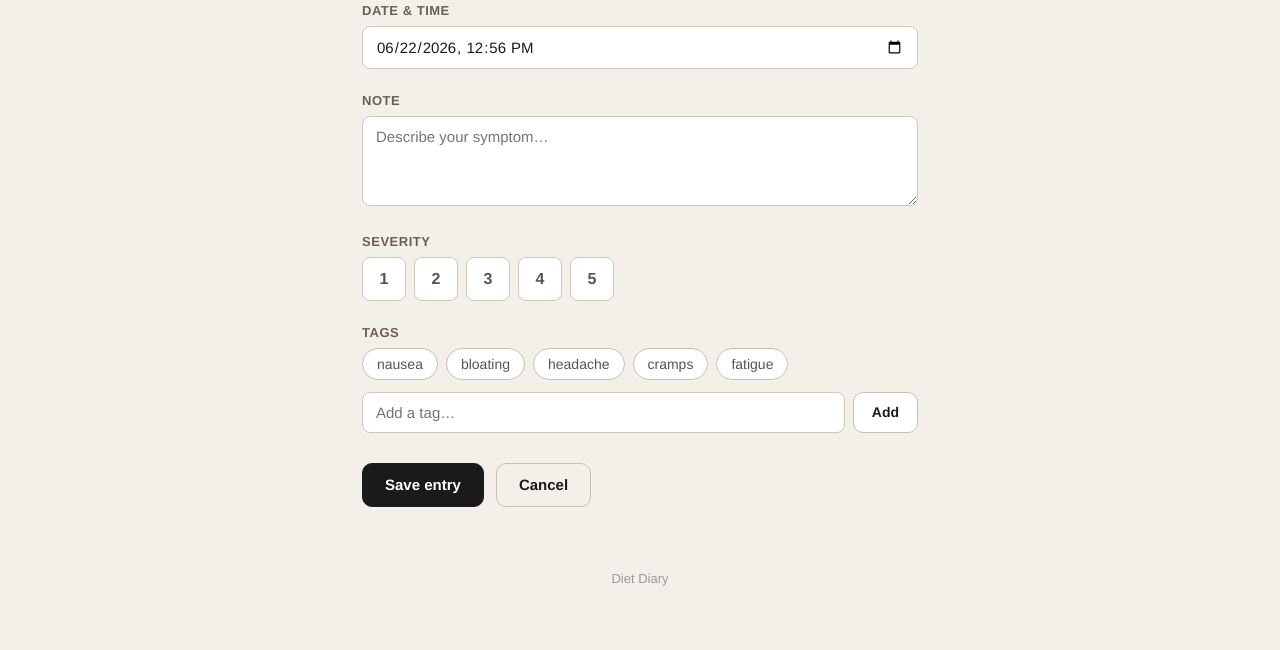
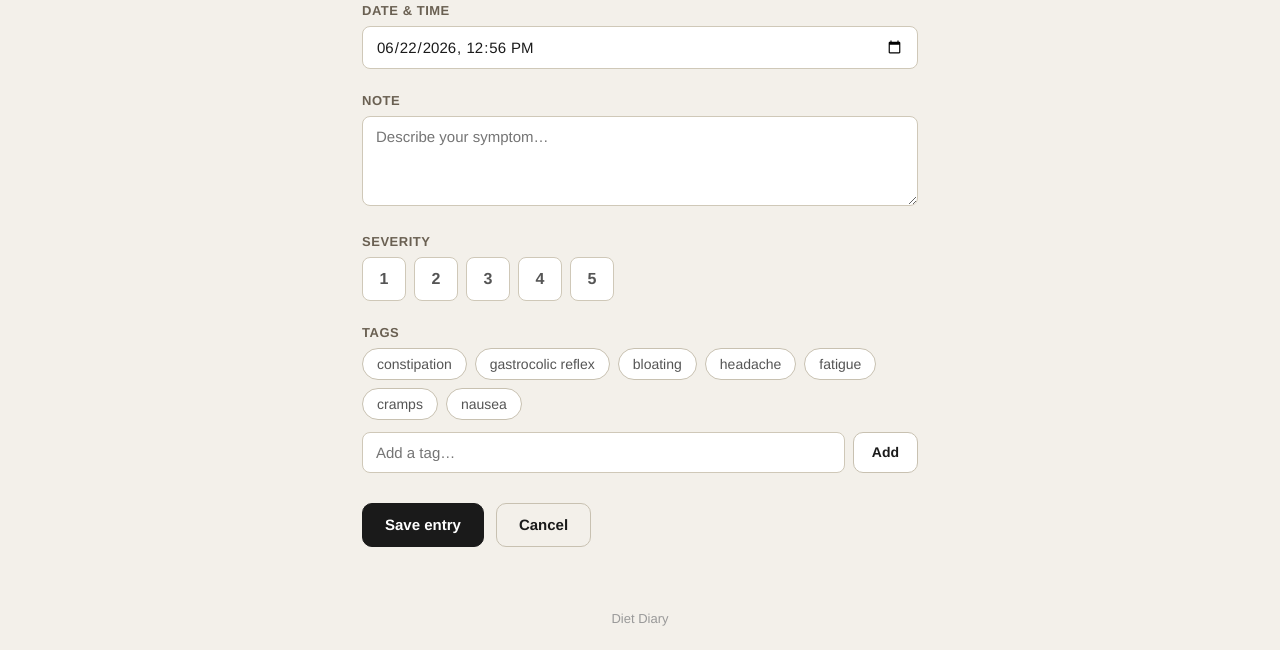
Before and after one commit to jan-scholz/diet-diary, a plain HTML site: page add-symptom.html in a window 1280 px wide. Shown: the part 194-844 px from the top of the page. Before the commit the page ends 804 px from the top, so only its background shows below. Drawn offline with Linux system fonts and the light colour scheme.

Commit message:
refactor symptoms to external JSON file

```diff
--- a/add-symptom.html
+++ b/add-symptom.html
@@ -64,7 +64,7 @@
   const params = new URLSearchParams(location.search);
   const editId = params.get('id');
 
-  const SUGGESTED = ['nausea', 'bloating', 'headache', 'cramps', 'fatigue'];
+  let suggested = [];
   let customTags = [];
   let selectedTags = new Set();
   let selectedSeverity = null;
@@ -89,10 +89,14 @@
   }
 
   function renderTags() {
-    const all = [...SUGGESTED, ...customTags];
-    document.getElementById('js-tag-chips').innerHTML = all.map(t =>
+    const suggestedNames = suggested.map(s => s.name);
+    const customChips = customTags.map(t =>
       `<button class="tag-chip${selectedTags.has(t) ? ' active' : ''}" type="button" onclick="toggleTag('${escAttr(t)}')">${esc(t)}</button>`
-    ).join('');
+    );
+    const suggestedChips = suggested.map(({ name, description }) =>
+      `<button class="tag-chip${selectedTags.has(name) ? ' active' : ''}" type="button" onclick="toggleTag('${escAttr(name)}')" title="${escAttr(description)}">${esc(name)}</button>`
+    );
+    document.getElementById('js-tag-chips').innerHTML = [...suggestedChips, ...customChips].join('');
   }
 
   window.toggleTag = function (tag) {
@@ -105,7 +109,8 @@
     const input = document.getElementById('js-tag-input');
     const tag = input.value.trim().toLowerCase();
     if (!tag) return;
-    if (!SUGGESTED.includes(tag) && !customTags.includes(tag)) customTags.push(tag);
+    const suggestedNames = suggested.map(s => s.name);
+    if (!suggestedNames.includes(tag) && !customTags.includes(tag)) customTags.push(tag);
     selectedTags.add(tag);
     input.value = '';
     renderTags();
@@ -129,6 +134,11 @@
     location.href = 'entries.html';
   };
 
+  fetch('symptoms.json')
+    .then(r => r.json())
+    .then(data => {
+      suggested = data.symptoms;
+
       if (editId) {
         const existing = getEntry(editId);
         if (existing) {
@@ -137,8 +147,9 @@
           document.getElementById('js-note').value = existing.note || '';
           if (existing.severity) setSeverity(existing.severity);
           if (existing.tags) {
+            const suggestedNames = suggested.map(s => s.name);
             existing.tags.forEach(t => {
-          if (!SUGGESTED.includes(t)) customTags.push(t);
+              if (!suggestedNames.includes(t)) customTags.push(t);
               selectedTags.add(t);
             });
           }
@@ -148,6 +159,7 @@
       }
 
       renderTags();
+    });
 })();
 </script>
 </body>
--- /dev/null
+++ b/symptoms.json
@@ -0,0 +1,32 @@
+{
+  "symptoms": [
+    {
+      "name": "constipation",
+      "description": "Infrequent or difficult bowel movements, often with hard or dry stool"
+    },
+    {
+      "name": "gastrocolic reflex",
+      "description": "When food or drink — coffee especially — enters the stomach, the stomach sends signals that trigger contractions in the colon"
+    },
+    {
+      "name": "bloating",
+      "description": "A feeling of fullness or swelling in the abdomen, often from gas"
+    },
+    {
+      "name": "headache",
+      "description": "Pain or pressure in the head, ranging from dull ache to sharp throbbing"
+    },
+    {
+      "name": "fatigue",
+      "description": "Extreme tiredness that rest doesn't fully relieve"
+    },
+    {
+      "name": "cramps",
+      "description": "Painful, involuntary muscle contractions in the abdomen"
+    },
+    {
+      "name": "nausea",
+      "description": "An uncomfortable urge to vomit, often accompanied by stomach unease"
+    }
+  ]
+}
```
Lines whose indentation alone changed are shown as unchanged.
